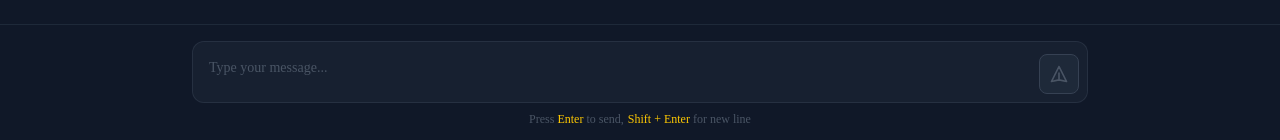
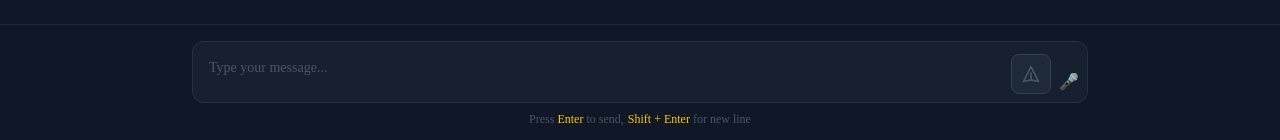
Before and after one commit to imanchalsingh/mockmate, a React (Vite) app in the folder mockmate-client/: page /chats-interview in a window 1280 px wide. Shown: the part 657-797 px from the top of the page. Built offline with nearby package versions, Linux system fonts and the light colour scheme.

Commit message:
added voice button

```diff
--- a/mockmate-client/src/components/chats/ChatInput.tsx
+++ b/mockmate-client/src/components/chats/ChatInput.tsx
@@ -1,5 +1,7 @@
 import { useState } from "react";
 import type { KeyboardEvent } from "react";
+import { useSpeech } from "../../hooks/useSpeech";
+
 
 interface ChatInputProps {
     onSend: (message: string) => void;
@@ -7,6 +9,10 @@ interface ChatInputProps {
 
 export default function ChatInput({ onSend }: ChatInputProps) {
     const [message, setMessage] = useState("");
+
+    const { startListening, listening } = useSpeech((speechText) => {
+        onSend(speechText);
+    });
 
     const handleSend = () => {
         if (message.trim()) {
@@ -57,6 +63,9 @@ export default function ChatInput({ onSend }: ChatInputProps) {
                     />
                 </svg>
             </button>
+            <button onClick={startListening}>
+                {listening ? "🎙️ Listening..." : "🎤"}
+            </button>
         </div>
     );
 }
```
